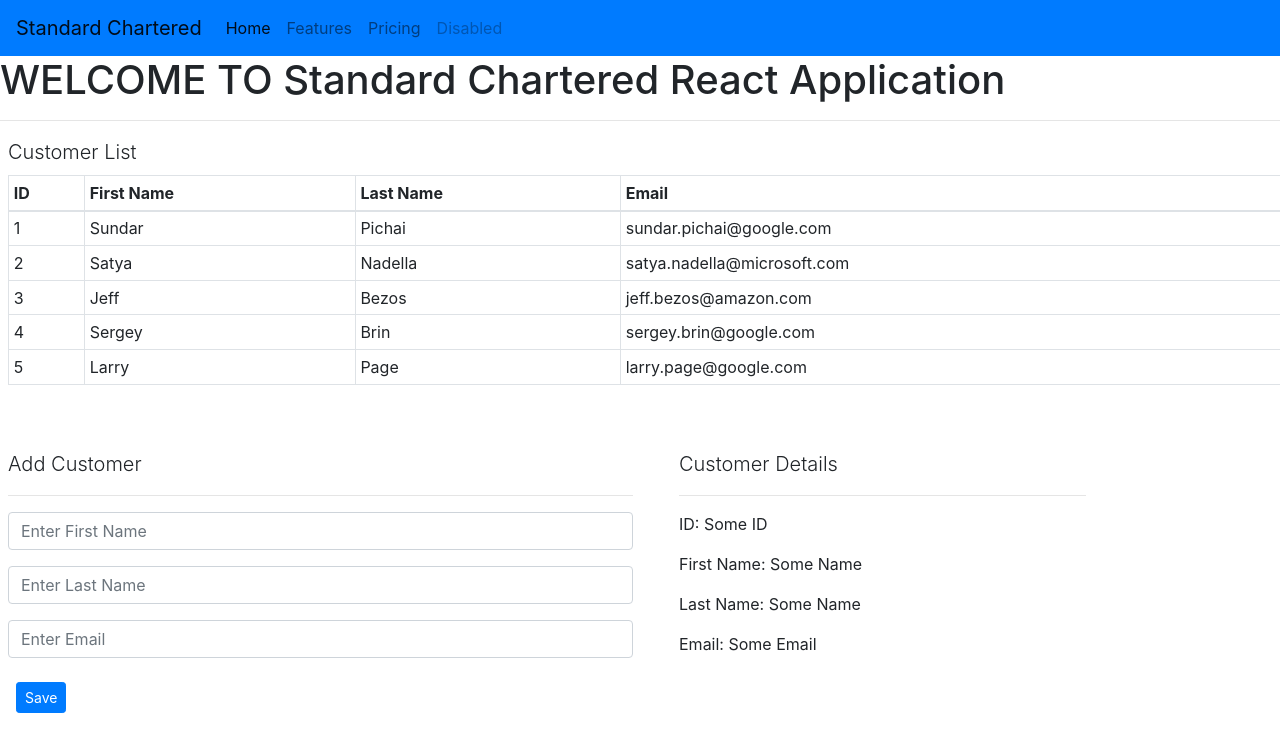
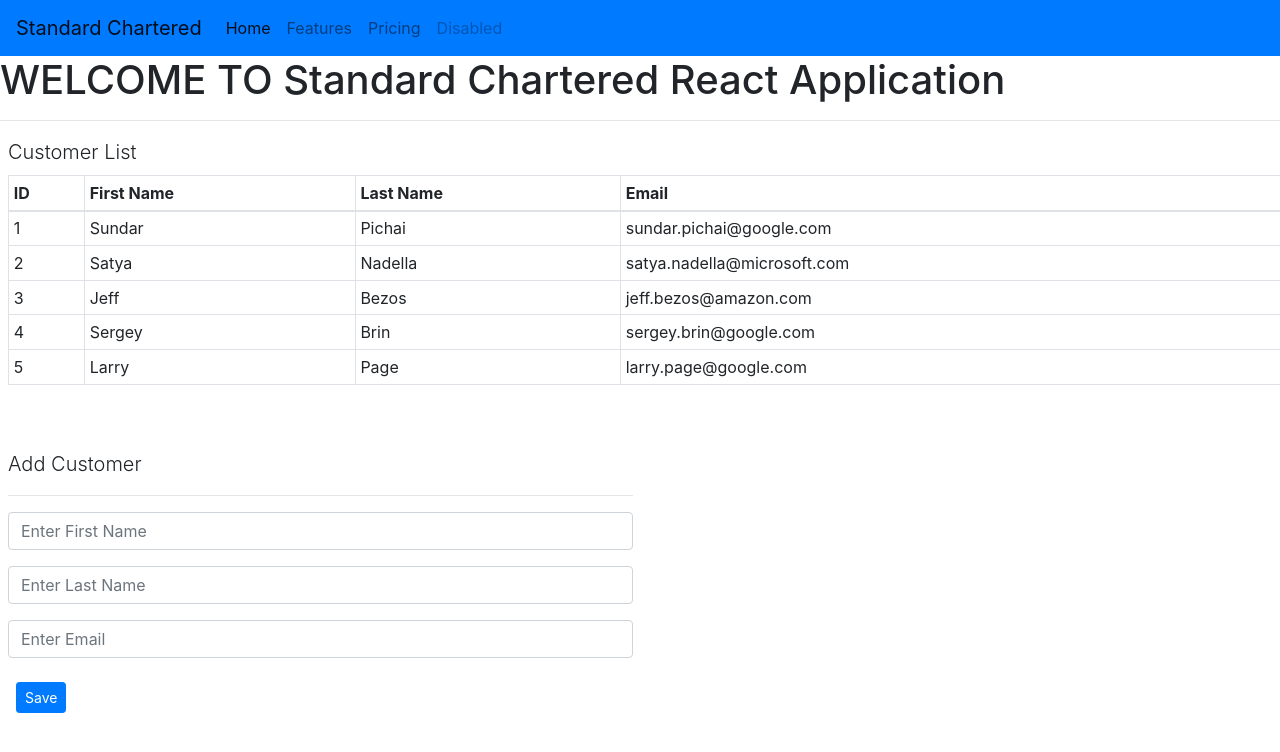
Before and after one commit to codewithz/scb-bootcamp-2022-react-playground, a React (Create React App) app: page / in a window 1280 px wide. Shown: the top 752 px of the page. Built offline with nearby package versions, Linux system fonts and the light colour scheme.

Commit message:
Customer UC- Customer Details

```diff
--- a/src/components/UseCaseThree/CustomerDetails.jsx
+++ b/src/components/UseCaseThree/CustomerDetails.jsx
@@ -1,12 +1,15 @@
-export function CustomerDetails() {
+export function CustomerDetails(props) {
+
+    const { customer } = props
+
     return (
         <div>
             <p className="lead">Customer Details</p>
             <hr />
-            <p>ID: Some ID</p>
-            <p>First Name: Some Name</p>
-            <p>Last Name: Some Name</p>
-            <p>Email: Some Email</p>
+            <p>ID: {customer.id}</p>
+            <p>First Name: {customer.firstName}</p>
+            <p>Last Name: {customer.lastName}</p>
+            <p>Email: {customer.email}</p>
 
         </div>
     )
--- a/src/components/UseCaseThree/CustomerList.jsx
+++ b/src/components/UseCaseThree/CustomerList.jsx
@@ -8,7 +8,11 @@
 export function CustomerList() {
 
     const [customers, setCustomers] = useState(customerData);
+    const [selectedCustomer, setSelectedCustomer] = useState(null);
 
+    const onCustomerSelect = (customer) => {
+        setSelectedCustomer(customer)
+    }
 
     return (
         <div>
@@ -27,7 +31,9 @@
                     {
                         customers.map(
                             (customer) =>
-                                <tr key={customer.id}>
+                                <tr key={customer.id}
+                                    onClick={() => onCustomerSelect(customer)}
+                                >
                                     <td>{customer.id}</td>
                                     <td>{customer.firstName}</td>
                                     <td>{customer.lastName}</td>
@@ -49,7 +55,10 @@
 
 
                 <div className="col-md-4 m-2">
-                    <CustomerDetails />
+                    {
+                        selectedCustomer ?
+                            <CustomerDetails customer={selectedCustomer} /> : null
+                    }
                 </div>
             </div>
         </div >
```
